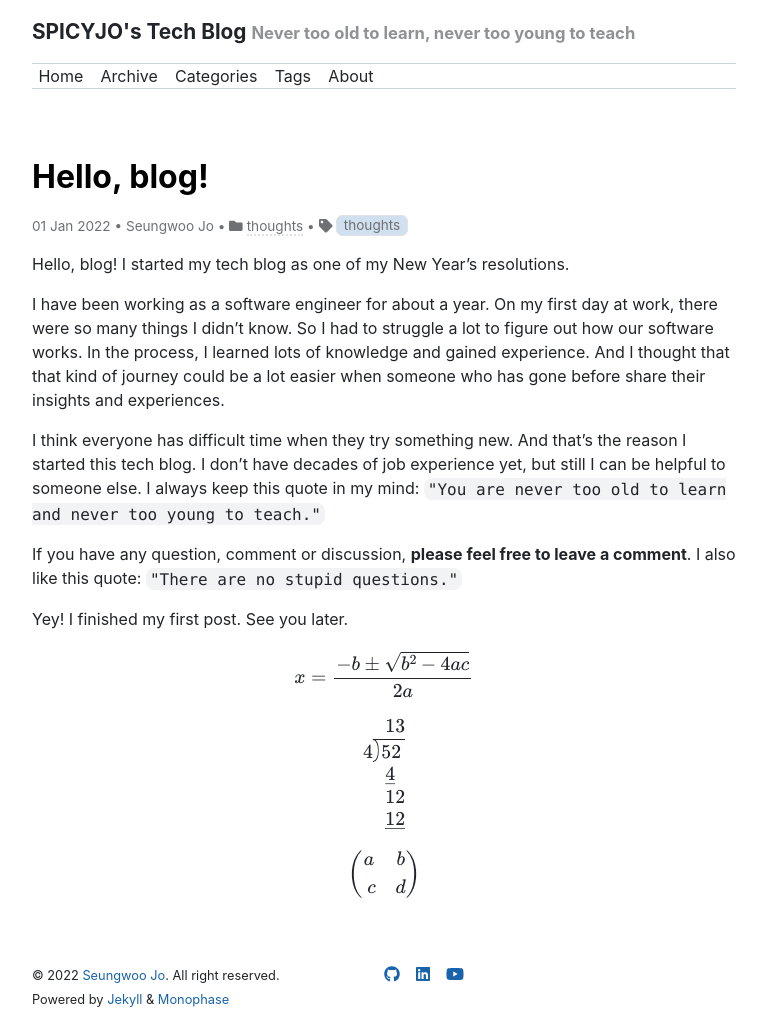
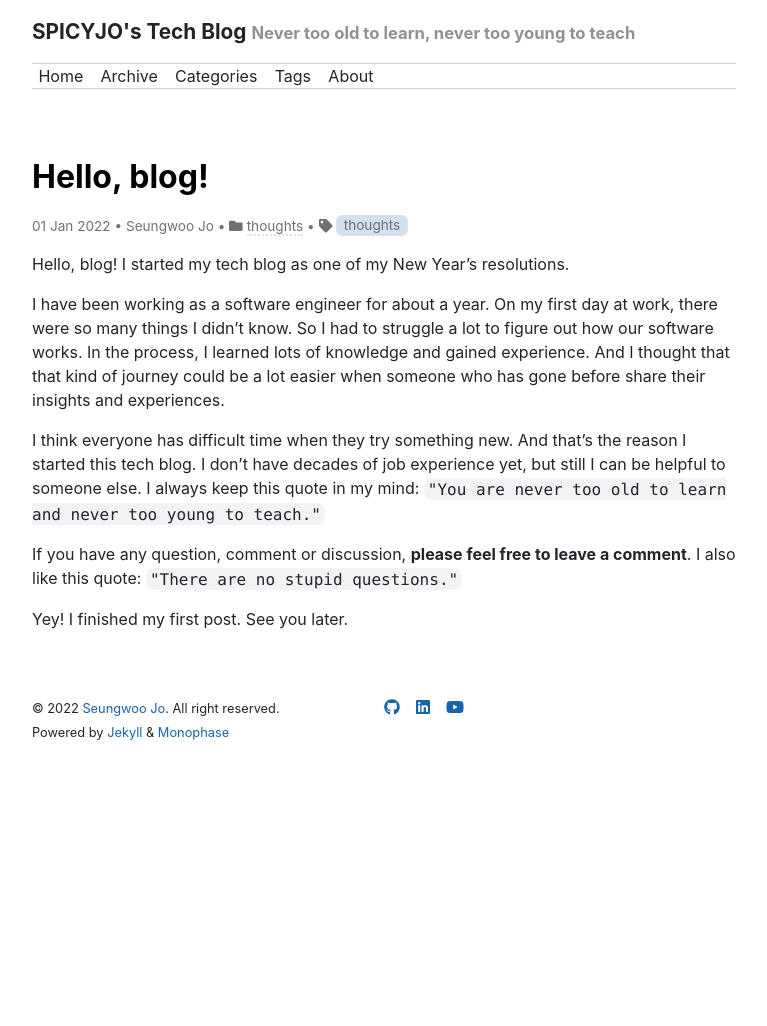
Before and after one commit to SPICYJO/spicyjo.github.io, a Jekyll site: the page built from _posts/2022-01-01-hello-blog.md, in a window 1280 px wide. Shown: the whole page, without its empty margins (256-1023 px from the left). Built offline with Jekyll 4.4.1, drawn with Linux system fonts in a browser that asks for light colours; nearby versions of some CDN libraries; comment, search, counter and statistics services are not loaded; after the commit the page ends 900 px from its top, so only the background shows below that.

Commit message:
Fix typo

```diff
--- a/_posts/2022-01-01-hello-blog.md
+++ b/_posts/2022-01-01-hello-blog.md
@@ -19,20 +19,3 @@ I think everyone has difficult time when they try something new. And that's the
 If you have any question, comment or discussion, **please feel free to leave a comment**. I also like this quote: `"There are no stupid questions."`
 
 Yey! I finished my first post. See you later.
-
-
-$$x = {-b \pm \sqrt{b^2-4ac} \over 2a}$$
-
-$$
-\require{enclose}
-\begin{array}{r}
-              13  \\[-3pt]
-4 \enclose{longdiv}{52} \\[-3pt]
-   \underline{4}\phantom{2} \\[-3pt]
-              12  \\[-3pt]
-   \underline{12}
-\end{array}
-$$
-
-
-$$\begin{pmatrix}a & b\\\ c & d\end{pmatrix}$$
```
Also changed, not shown: other parts of _posts/2022-01-01-hello-blog.md (+1 -1 lines).
